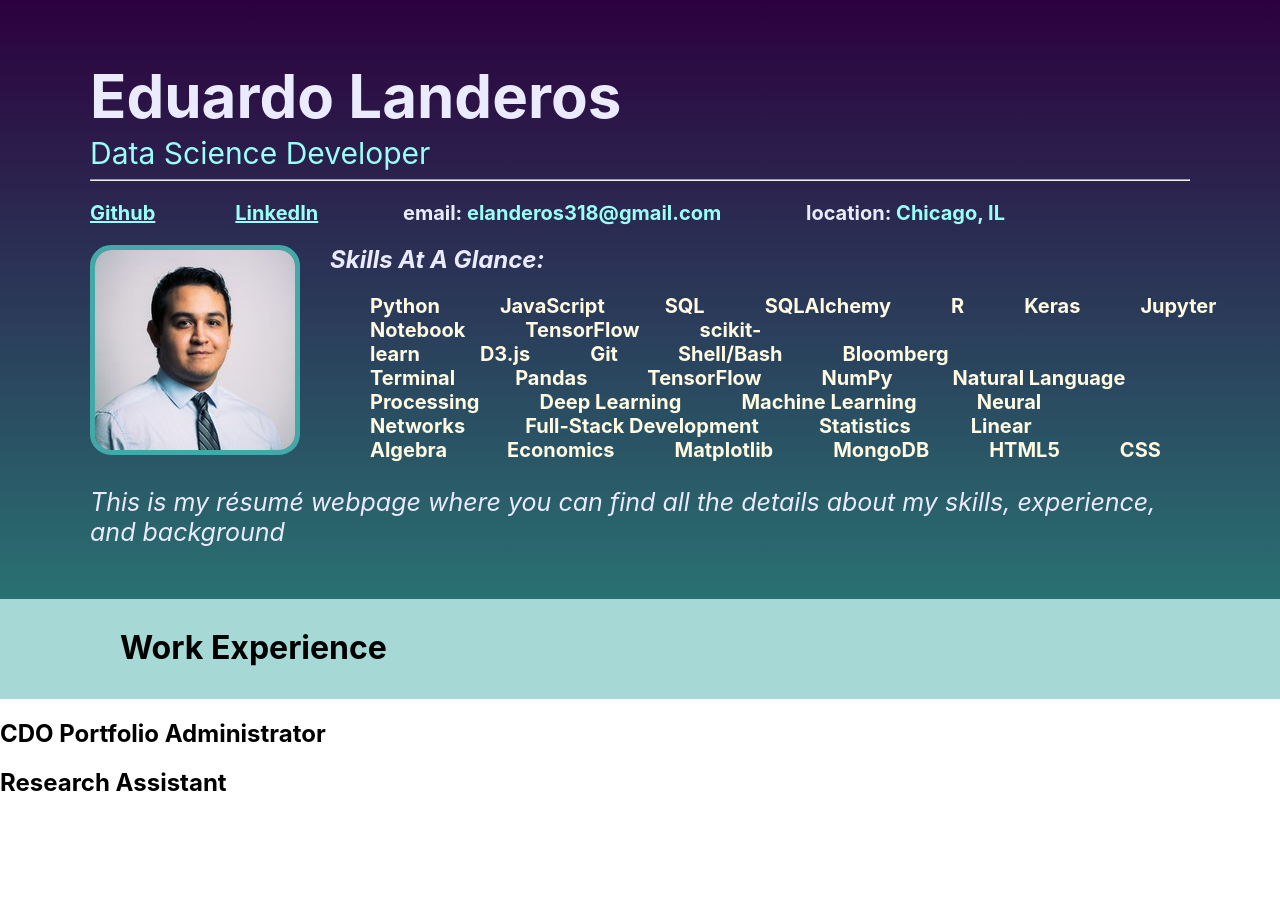
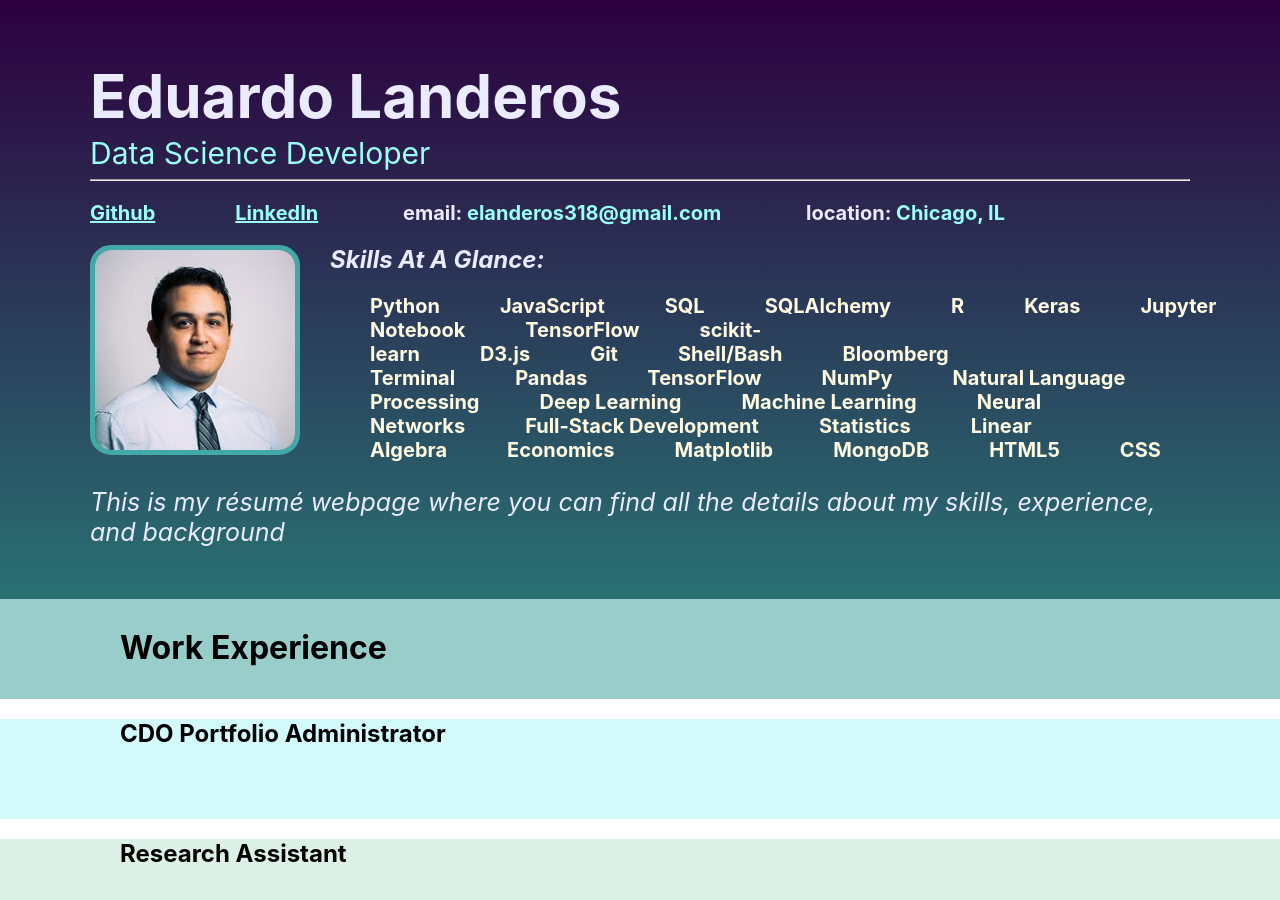
Before and after one commit to elanderos318/portfolio-website, a React (Create React App) app: page / in a window 1280 px wide. Shown: the top 900 px of the page. Before the commit the page ends 817 px from the top, so only its background shows below. Built offline with nearby package versions, Linux system fonts and the light colour scheme.

Commit message:
Added job-content div to job, added CSS

```diff
--- a/src/App.css
+++ b/src/App.css
@@ -694,7 +694,7 @@ a {
 .work-container {
   height: 100px;
   width: 100%;
-  background-color: hsl(175deg, 40%, 75%);
+  background-color: hsl(175deg, 35%, 70%);
   margin-top: -21px;
   position: relative;
 }
@@ -702,6 +702,25 @@ a {
 .work-header {
   padding-left: 120px;
   padding-top: 8px;
+}
+
+.job-container {
+  height: 100px;
+  width: 100%;
+}
+
+.job-even {
+  background-color: #d2fafb;
+
+
+}
+
+.job-odd {
+  background-color: hsl(150deg, 40%, 90%);
+}
+
+.job-content {
+  padding-left: 120px;
 }
 
 
--- a/src/App.js
+++ b/src/App.js
@@ -106,8 +106,10 @@ function Work() {
 
     return (
       <div className={containerClass}>
-        <div className="job-header">
-          <h2 className="job-title">{job.title}</h2>
+        <div className = "job-content">
+          <div className="job-header">
+            <h2 className="job-title">{job.title}</h2>
+          </div>
         </div>
       </div>
     );
```
